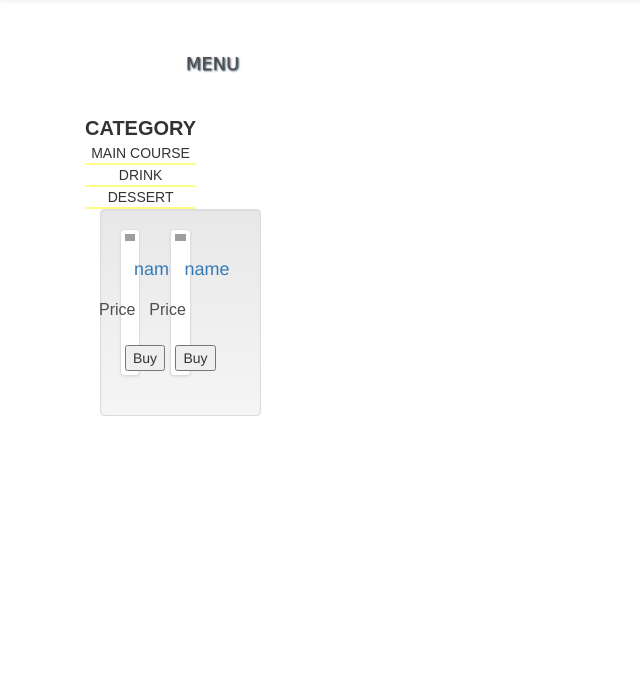
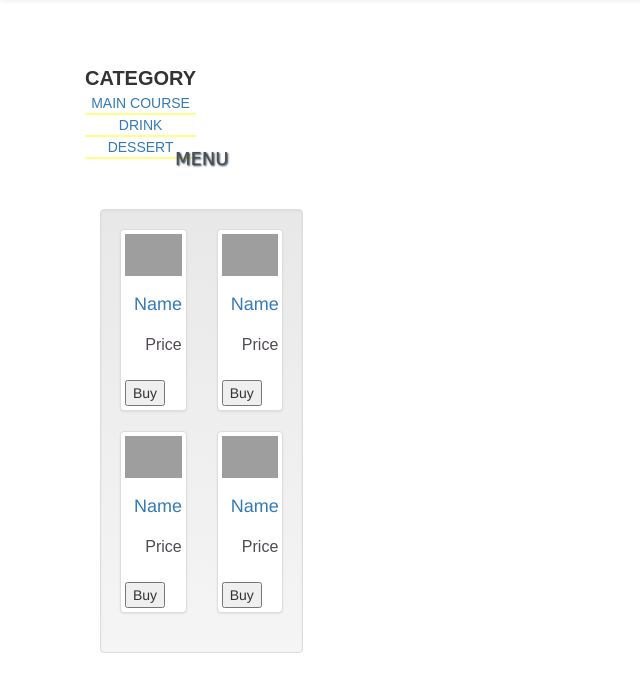
Before and after one commit to pinpin101/SE_KumaCafe, a PHP site: page /dbproject/product.php in a window 1280 px wide. Shown: the part 51-743 px from the top of the page, without its empty margins (0-640 px from the left). Run offline with PHP 8.4, Linux system fonts and the light colour scheme; some libraries are stand-ins or nearby versions; some web fonts are replaced; grey boxes are pictures that could not be loaded.

Commit message:
try product

```diff
--- a/product.php
+++ b/product.php
@@ -112,35 +112,35 @@
 
 	<div class="content-page">
 		<div class="container">
-    	<div class="col-md-3">
-		<h3 class="lead">MENU</h3>
+    	<div class="col-md-4">
         <table>
 			<tr>
 				<th>CATEGORY</th>
 
 			</tr>
 			<tr>
-				<td>MAIN COURSE</td>
+				<td><a href="#Main Course">MAIN COURSE</td>
 
 			</tr>
 			<tr>
-				<td>DRINK</td>
+				<td><a href="#Drink">DRINK</td>
 
 			</tr>
 			<tr>
-				<td>DESSERT</td>
+				<td><a href="#Dessert">DESSERT</td>
 			</tr>
 
 		</table>
 
-       	<div class="col-md-9">
+       	<div class="col-md-8">
+		<h3 class="lead">MENU</h3>
 		<div class="well">
 		<div class="row">
-			 <div class="col-sm-4 col-lg-4 col-md-4">
+			 <div class="col-sm-6 col-lg-6 col-md-6">
                         <div class="thumbnail">
                             <img src="img/bed1.jpg" alt="">
                             <div class="caption">
-                                <h4><a href="http://localhost/onlineshopping/product_detail.php?product_id=1">name</a>
+                                <h4><a href="http://localhost/onlineshopping/product_detail.php?product_id=1">Name</a>
                                 </h4>
                             </div>
                             <div class="ratings">
@@ -151,11 +151,41 @@
                         </div>
                     </div>
 
-				<div class="col-sm-4 col-lg-4 col-md-4">
+				<div class="col-sm-6 col-lg-6 col-md-6">
                         <div class="thumbnail">
                             <img src="img/bed1.jpg" alt="">
                             <div class="caption">
-                                <h4><a href="http://localhost/onlineshopping/product_detail.php?product_id=1">name</a>
+                                <h4><a href="http://localhost/onlineshopping/product_detail.php?product_id=1">Name</a>
+                                </h4>
+                            </div>
+                            <div class="ratings">
+								<p class = "pull-right">Price</p>
+                                <button class="button">Buy</button>
+
+                            </div>
+                        </div>
+                    </div>
+
+				<div class="col-sm-6 col-lg-6 col-md-6">
+                        <div class="thumbnail">
+                            <img src="img/bed1.jpg" alt="">
+                            <div class="caption">
+                                <h4><a href="http://localhost/onlineshopping/product_detail.php?product_id=1">Name</a>
+                                </h4>
+                            </div>
+                            <div class="ratings">
+								<p class = "pull-right">Price</p>
+                                <button class="button">Buy</button>
+
+                            </div>
+                        </div>
+                    </div>
+
+				<div class="col-sm-6 col-lg-6 col-md-6">
+                        <div class="thumbnail">
+                            <img src="img/bed1.jpg" alt="">
+                            <div class="caption">
+                                <h4><a href="http://localhost/onlineshopping/product_detail.php?product_id=1">Name</a>
                                 </h4>
                             </div>
                             <div class="ratings">
@@ -170,6 +200,7 @@
 		</div>
         </div>
     </div>
+	</div>
 	</div>
 
 	<script src="http://code.jquery.com/jquery-1.9.1.js"></script>
```
